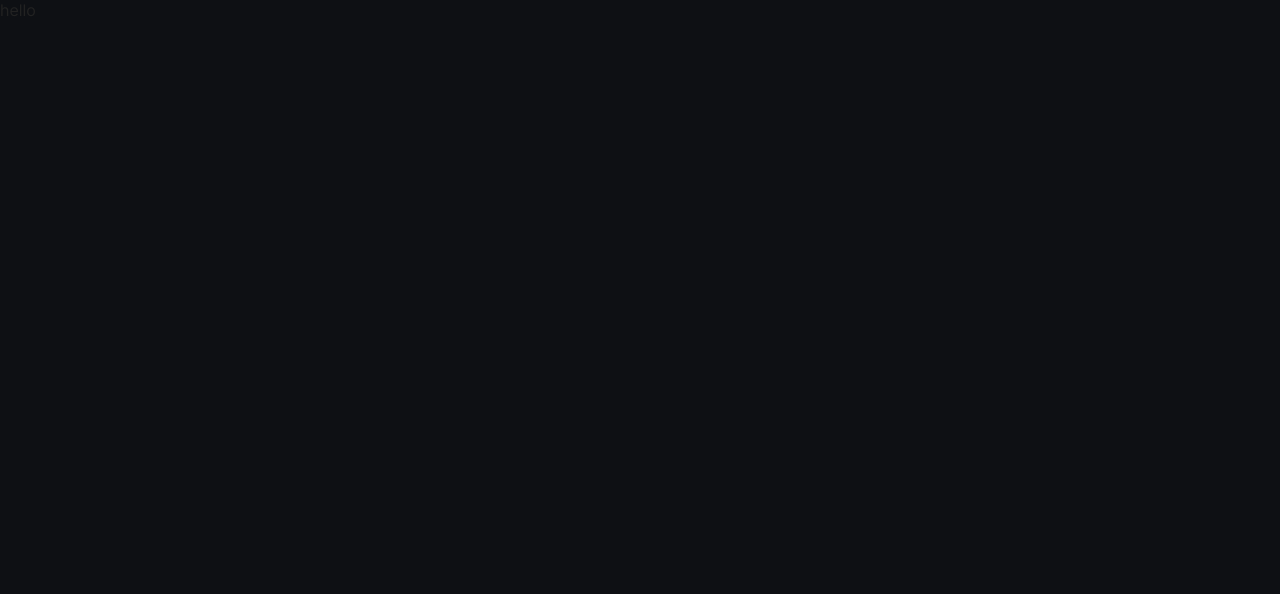
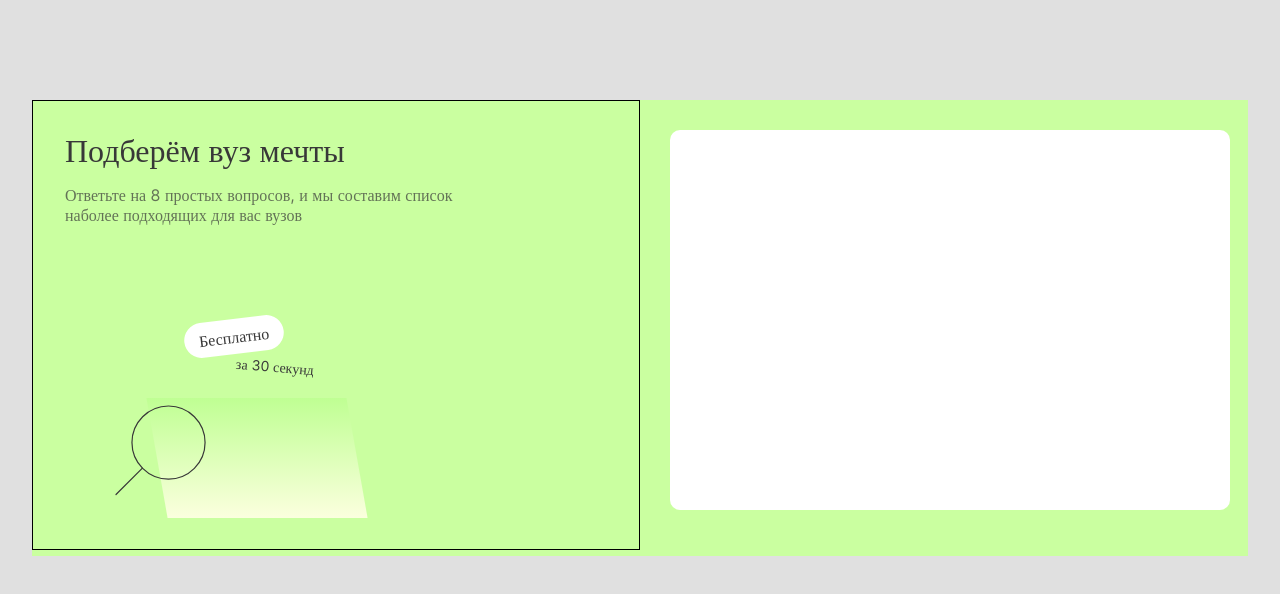
Before and after one commit to anna-sahradyan/webpack-quiz, a website built with webpack: page src/index.html in a window 1280 px wide. Built offline with nearby package versions, Linux system fonts and the light colour scheme.

Commit message:
start site layout

```diff
--- a/package.json
+++ b/package.json
@@ -4,8 +4,6 @@
     "build": "webpack",
     "clear": "rd /s /q dist",
     "dev": "webpack serve --env develop"
-
-
   },
   "keywords": [],
   "author": "",
--- a/src/index.html
+++ b/src/index.html
@@ -9,7 +9,41 @@
     <link rel="stylesheet" href="style.css">
 </head>
 <body>
-<h1>hello</h1>
+<div class="wrapper">
+    <section class="info">
+        <h1>Подберём вуз мечты</h1>
+        <div class="subTitle">
+            <h5>Ответьте на 8 простых вопросов, и мы составим список наболее подходящих для вас вузов</h5>
+        </div>
+        <div class="search">
+            <div class=" shape cost">
+                <span>Бесплатно</span>
+            </div>
+            <div class=" shape sec">
+                <span> за 30 секунд</span>
+            </div>
+        </div>
+        <div class="paper">
+            <div class="paper-insert">
+            </div>
+
+            <div class="imgSearch">
+                <img src="../src/images/search.svg" alt="search">
+            </div>
+
+        </div>
+    </section>
+    <section class="formSection">
+        <form action="">
+            <div class="form-first">
+
+            </div>
+        </form>
+
+    </section>
+
+
+</div>
 
 </body>
 </html>
--- a/src/style.css
+++ b/src/style.css
@@ -406,7 +406,7 @@ body {
     position: relative;
     min-width: 100%;
     min-height: 100vh;
-    background-color: #0E1014;
+    background: #E0E0E0;
     font-family: Inter;
     font-size: 16px;
     line-height: 1.3;
@@ -414,3 +414,149 @@ body {
 
 
 }
+
+/*start project*/
+.wrapper {
+    width: 1216px;
+    height: 456px;
+    margin: 100px auto;
+    background-color: #CAFFA0;
+    display: flex;
+}
+
+.info {
+    width: 608px;
+    border: 1px solid black;
+    height: 450px;
+    padding: 32px;
+
+}
+
+h1 {
+
+    font-weight: 500;
+    font-size: 32px;
+    line-height: 36px;
+    color: #383838;
+}
+
+.subTitle {
+    padding-top: 16px;
+    width: 400px;
+    height: 40px;
+    font-weight: 400;
+    font-size: 16px;
+    line-height: 20px;
+    color: #383838;
+    opacity: 0.7;
+
+}
+
+.cost {
+    z-index: 2;
+    width: 100px;
+    height: 35px;
+    top: 5px;
+    left: 119px;
+    font-weight: 400;
+    font-size: 16px;
+    line-height: 20px;
+    color: #383838;
+    transform: rotate(-6.97deg);
+    background-color: #fff;
+    border-radius: 20px;
+    display: flex;
+    justify-content: center;
+    align-items: center;
+}
+
+.cost span {
+    text-align: center;
+}
+
+.sec {
+    z-index: 1;
+    width: 100px;
+    height: 35px;
+    top: 35px;
+    left: 160px;
+    font-weight: 400;
+    font-size: 14px;
+    line-height: 20px;
+    color: #383838;
+    transform: rotate(4.62deg);
+    border-radius: 20px;
+    display: flex;
+    justify-content: center;
+    align-items: center;
+
+}
+
+.sec span {
+    text-align: center;
+}
+
+.search {
+    position: relative;
+    width: 356px;
+    height: 213px;
+    top: 105px;
+
+
+}
+
+.container {
+    position: relative;
+    width: 200px;
+    height: 200px;
+}
+
+.shape {
+    position: absolute;
+
+}
+
+.paper {
+    position: absolute;
+    width: 240px;
+    height: 155px;
+    left: 150px;
+    top: 265px;
+
+
+}
+
+.paper-insert {
+    width: 200px;
+    height: 120px;
+    background: linear-gradient(360deg, #FBFFDE 0%, #BFFF93 100%);
+    -moz-transform: translate(7px, 33px) skew(10deg, 0deg);
+    -webkit-transform: translate(7px, 33px) skew(10deg, 0deg);
+    -o-transform: translate(7px, 33px) skew(10deg, 0deg);
+    -ms-transform: translate(7px, 33px) skew(10deg, 0deg);
+    transform: translate(7px, 33px) skew(10deg, 0deg);
+}
+
+.imgSearch {
+    position: absolute;
+    width: 40px;
+    height: 40px;
+    top: 40px;
+    left: -35px;
+}
+
+/*part form1*/
+.formSection {
+    width: 576px;
+    height: 392px;
+    padding: 30px;
+
+
+}
+.form-first{
+    padding:32px;
+    width: 560px;
+    height: 380px;
+    background-color: #fff;
+    border-radius:10px;
+}
--- a/webpack.config.js
+++ b/webpack.config.js
@@ -4,9 +4,14 @@ const MiniCssExtractPlugin = require('mini-css-extract-plugin');
 
 const devServer = (isDev) => !isDev ? {} : {
     devServer: {
-        open: true,
-        hot: true,
-        port: 8080,
+        port:8080,
+        static:{
+            directory:path.resolve(__dirname,"./dist")
+        },
+        devMiddleware:{
+            index:"index.html",
+            watchContentBase: true,
+        }
     }
 };
 
@@ -30,7 +35,13 @@ module.exports = ({develop}) => ({
         rules: [
             {
                 test: /\.(?:ico|png|jpg|jpeg|svg)$/i,
-                type: 'asset/inline'
+                type: 'asset/inline',
+                parser: {
+                    dataUrlCondition: {
+                        maxSize: 3 * 1024//3 kilobytes
+
+                    }
+                }
             },
             {
                 test: /\.html$/i,
```
Also changed, not shown: dist/index.html, dist/style.css, src/images/search.jpg (added), src/images/search.svg (added), src/images/search1.svg (added).
